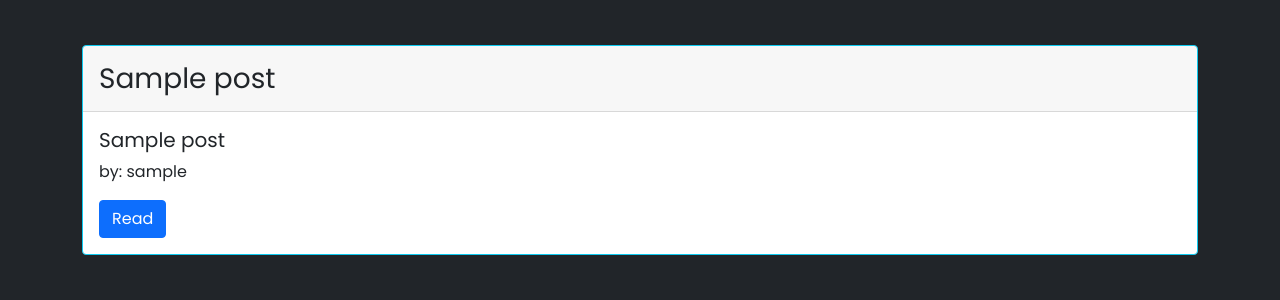
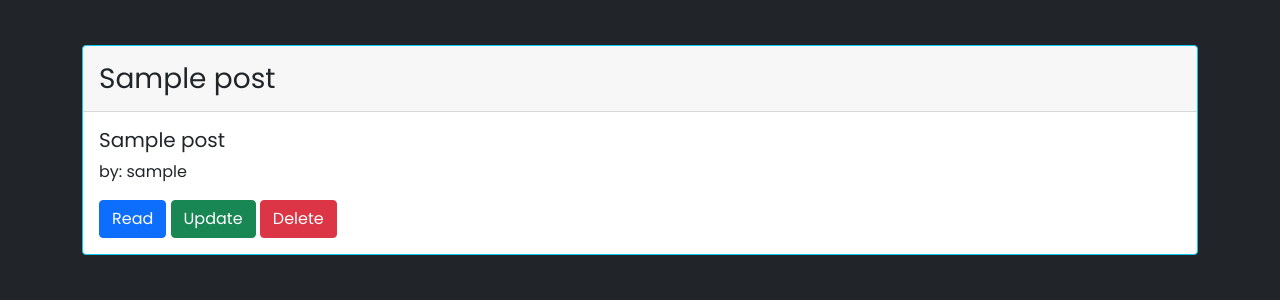
Before and after one commit to sbtah/django-karate-event, a Django app: page /posts/ in a window 1280 px wide. Shown: the part 208-508 px from the top of the page. Run offline with Django 3.2, Linux system fonts and the light colour scheme; tables that the repository leaves empty hold one stand-in row (values such as "Sample post").

Commit message:
Added update and delete posts functionality

```diff
--- a/src/application/templates/application/post_list.html
+++ b/src/application/templates/application/post_list.html
@@ -12,6 +12,8 @@
             <h5 class="card-title">{{ post.title }}</h5>
             <p class="card-text">by: {{ post.author }}</p>
             <a href="{% url 'application:post-detail' post.pk %}" class="btn btn-primary">Read</a>
+            <a href="{% url 'application:update-post' post.pk %}" class="btn btn-success ">Update</a>
+            <a href="{% url 'application:delete-post' post.pk %}" class="btn btn-danger">Delete</a>
             </div>
         </div>
     {% endfor %}
--- a/src/application/urls.py
+++ b/src/application/urls.py
@@ -9,5 +9,8 @@ urlpatterns = [
     path('posts/', views.post_list, name='all-posts'),
     path('posts/<int:pk>', views.post_detail, name='post-detail'),
     path('posts/create/', views.create_post, name='post-create'),
-    path('<int:year>/<str:month>/', views.home, name='calendar-page'),
+    path('posts/update/<int:pk>/',
+         views.update_post, name='update-post'),
+    path('posts/delete-location/<int:pk>',
+         views.delete_post, name='delete-post'),
 ]
--- a/src/application/views.py
+++ b/src/application/views.py
@@ -1,4 +1,4 @@
-from django.shortcuts import render
+from django.shortcuts import redirect, render
 from .models import Post
 from .forms import PostForm
 from django.http import HttpResponseRedirect
@@ -44,7 +44,7 @@ def create_post(request):
         form = PostForm(request.POST)
         if form.is_valid():
             form.save()
-            return HttpResponseRedirect('?submitted=True')
+            return HttpResponseRedirect('/posts/?submitted=True')
     else:
         form = PostForm
         if 'submitted' in request.GET:
@@ -56,3 +56,30 @@ def create_post(request):
     }
 
     return render(request, 'application/create_post.html', context)
+
+
+def update_post(request, pk):
+
+    post = Post.objects.get(pk=pk)
+
+    form = PostForm(request.POST or None, instance=post)
+
+    if form.is_valid():
+        form.save()
+
+        return redirect('/posts')
+
+    context = {
+        'post': post,
+        'form': form,
+    }
+
+    return render(request, 'application/update_post.html', context)
+
+
+def delete_post(request, pk):
+
+    post = Post.objects.get(pk=pk)
+    post.delete()
+
+    return redirect('/posts')
--- a/src/events/templates/events/events.html
+++ b/src/events/templates/events/events.html
@@ -12,7 +12,8 @@
             <h5 class="card-title">{{ event }}</h5>
             <p class="card-text">{{ event.description }}</p>
             <a href="{% url 'events:event-details' event.pk %}" class="btn btn-primary">Details</a>
-            <a href="{% url 'events:update-event' event.pk %}" class="btn btn-primary ">Update</a>
+            <a href="{% url 'events:update-event' event.pk %}" class="btn btn-success ">Update</a>
+            <a href="{% url 'events:delete-event' event.pk %}" class="btn btn-danger">Delete</a>
         </div>
     </div>
     {% endfor %}
--- a/src/events/urls.py
+++ b/src/events/urls.py
@@ -17,4 +17,8 @@ urlpatterns = [
     path('add-event/', views.add_event, name='add-event'),
     path('events/update/<int:pk>/',
          views.update_event, name='update-event'),
+    path('events/delete-event/<int:pk>',
+         views.delete_event, name='delete-event'),
+    path('locations/delete-location/<int:pk>',
+         views.delete_location, name='delete-location'),
 ]
```
Also changed, not shown: src/application/templates/application/update_post.html (added, +13 -0 lines), src/events/templates/events/locations.html (+6 -5 lines), src/events/views.py (+17 -3 lines).
